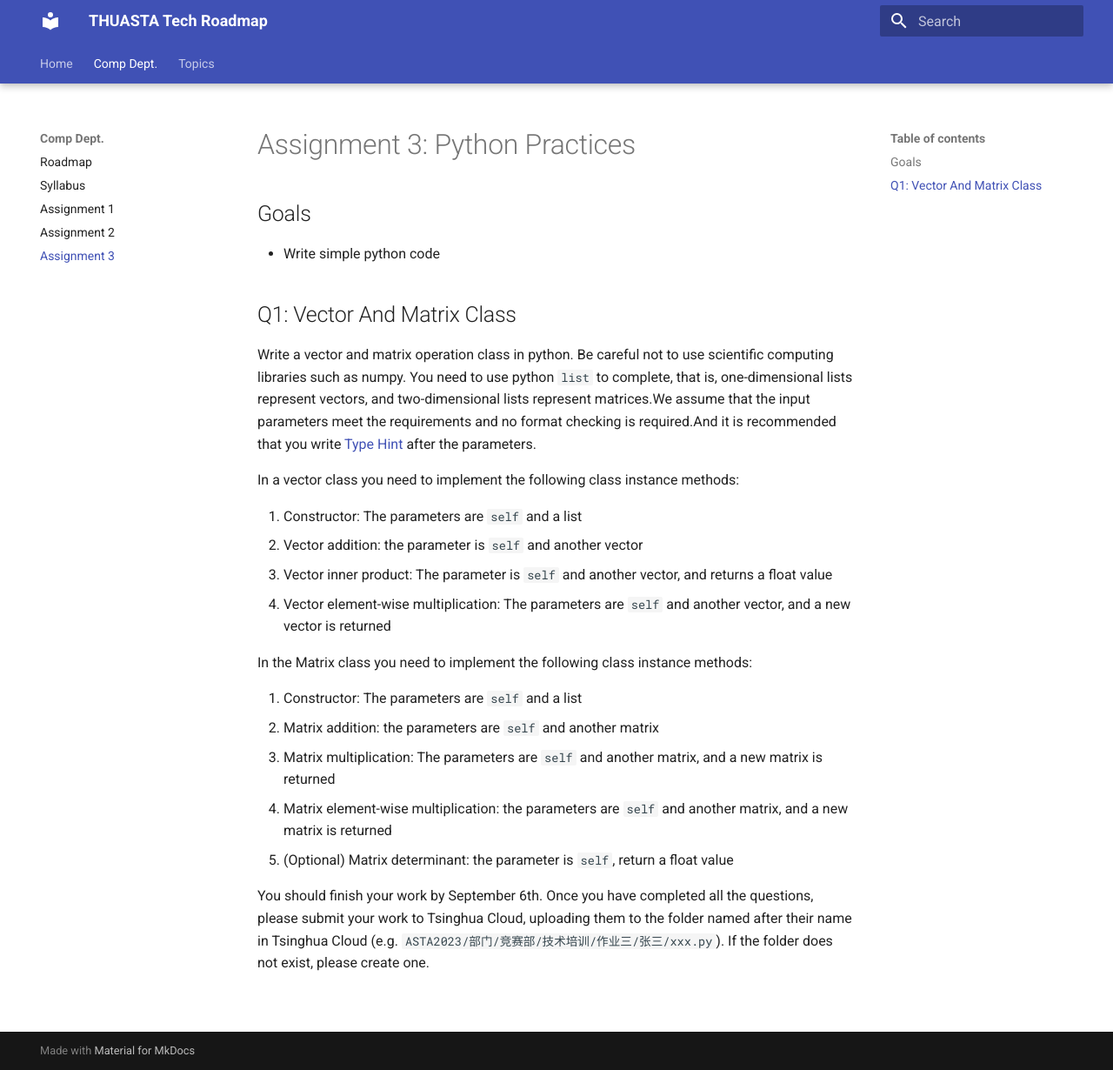
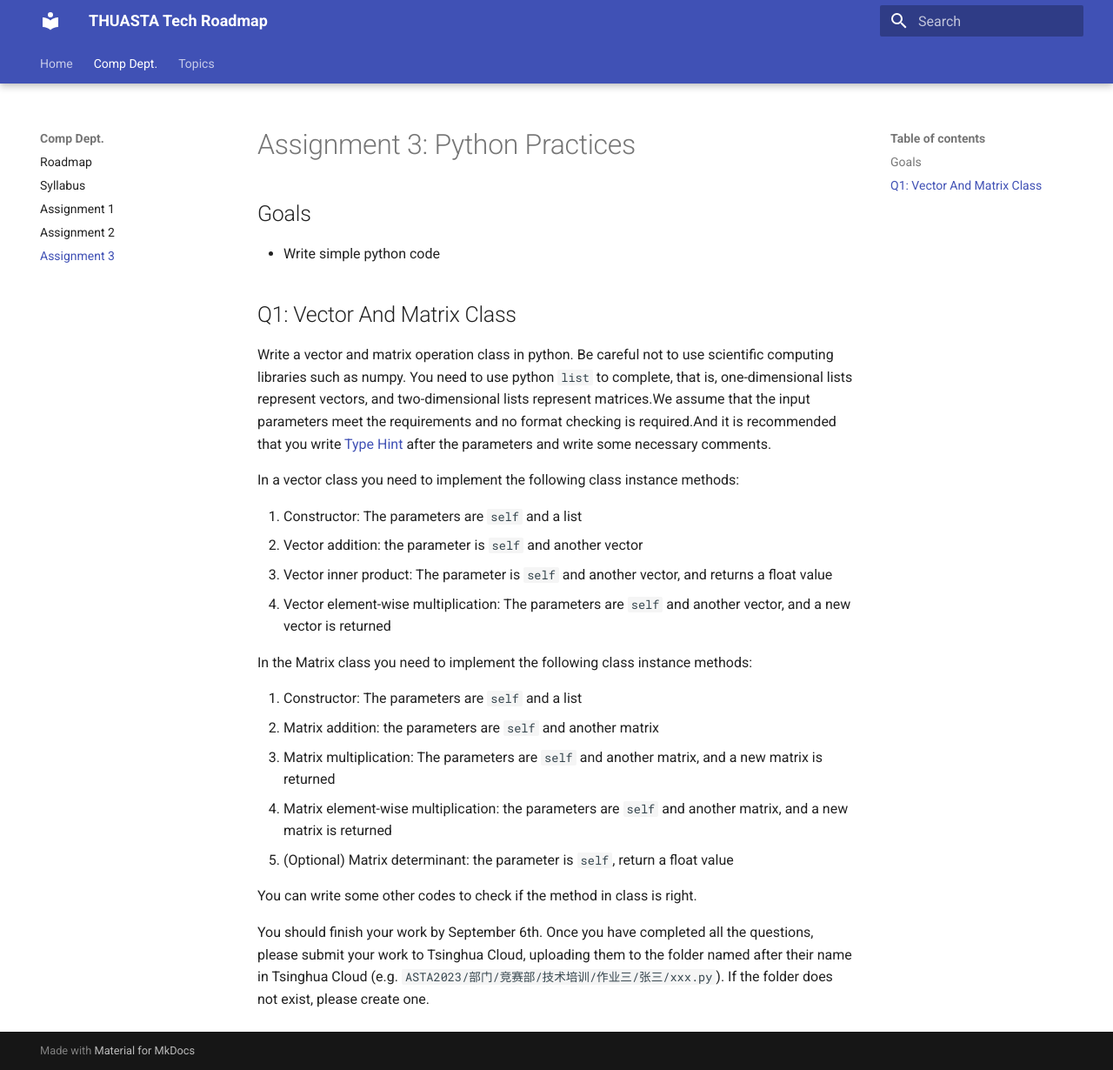
Before and after one commit to THUASTA/TechRoadmap, an MkDocs documentation site: the page built from docs/comp_dept/assignment_3.md, in a window 1280 px wide and 1230 px high. Shown: the whole window at 87% size. Built offline with MkDocs 1.6.1 and Material for MkDocs 9.7.7, drawn with Linux system fonts in a browser that asks for light colours.

Commit message:
Update assignment_3.md

```diff
--- a/docs/comp_dept/assignment_3.md
+++ b/docs/comp_dept/assignment_3.md
@@ -6,7 +6,7 @@
 
 ## Q1: Vector And Matrix Class
 
-Write a vector and matrix operation class in python. Be careful not to use scientific computing libraries such as numpy. You need to use python `list` to complete, that is, one-dimensional lists represent vectors, and two-dimensional lists represent matrices.We assume that the input parameters meet the requirements and no format checking is required.And it is recommended that you write [Type Hint](https://zhuanlan.zhihu.com/p/464979921) after the parameters.
+Write a vector and matrix operation class in python. Be careful not to use scientific computing libraries such as numpy. You need to use python `list` to complete, that is, one-dimensional lists represent vectors, and two-dimensional lists represent matrices.We assume that the input parameters meet the requirements and no format checking is required.And it is recommended that you write [Type Hint](https://zhuanlan.zhihu.com/p/464979921) after the parameters and write some necessary comments.
 
 In a vector class you need to implement the following class instance methods:
 
@@ -23,5 +23,6 @@ In the Matrix class you need to implement the following class instance methods:
 4. Matrix element-wise multiplication: the parameters are `self` and another matrix, and a new matrix is returned
 5. (Optional) Matrix determinant: the parameter is `self`, return a float value
 
+You can write some other codes to check if the method in class is right.
 
 You should finish your work by September 6th. Once you have completed all the questions, please submit your work to Tsinghua Cloud, uploading them to the folder named after their name in Tsinghua Cloud (e.g. `ASTA2023/部门/竞赛部/技术培训/作业三/张三/xxx.py`). If the folder does not exist, please create one.
```
